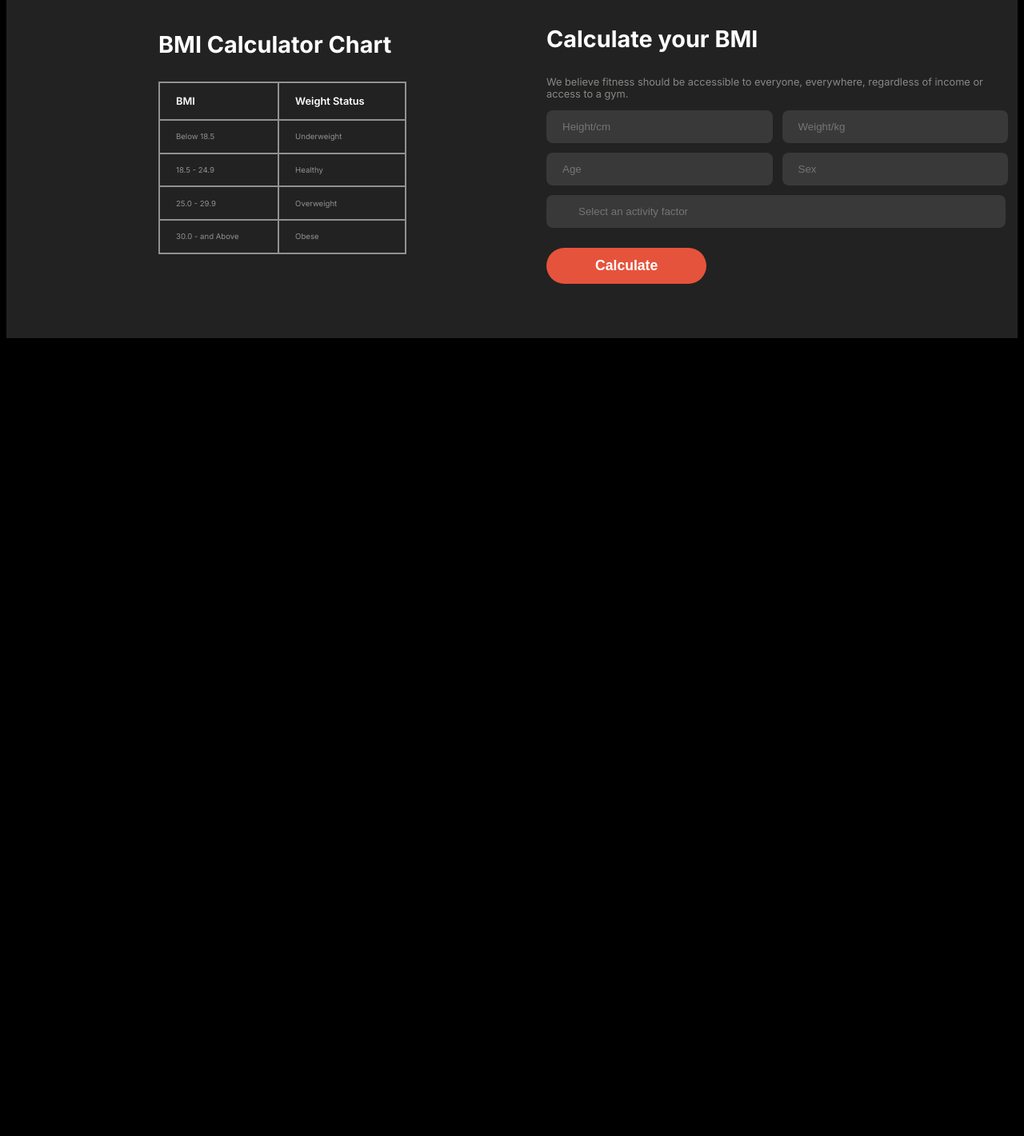
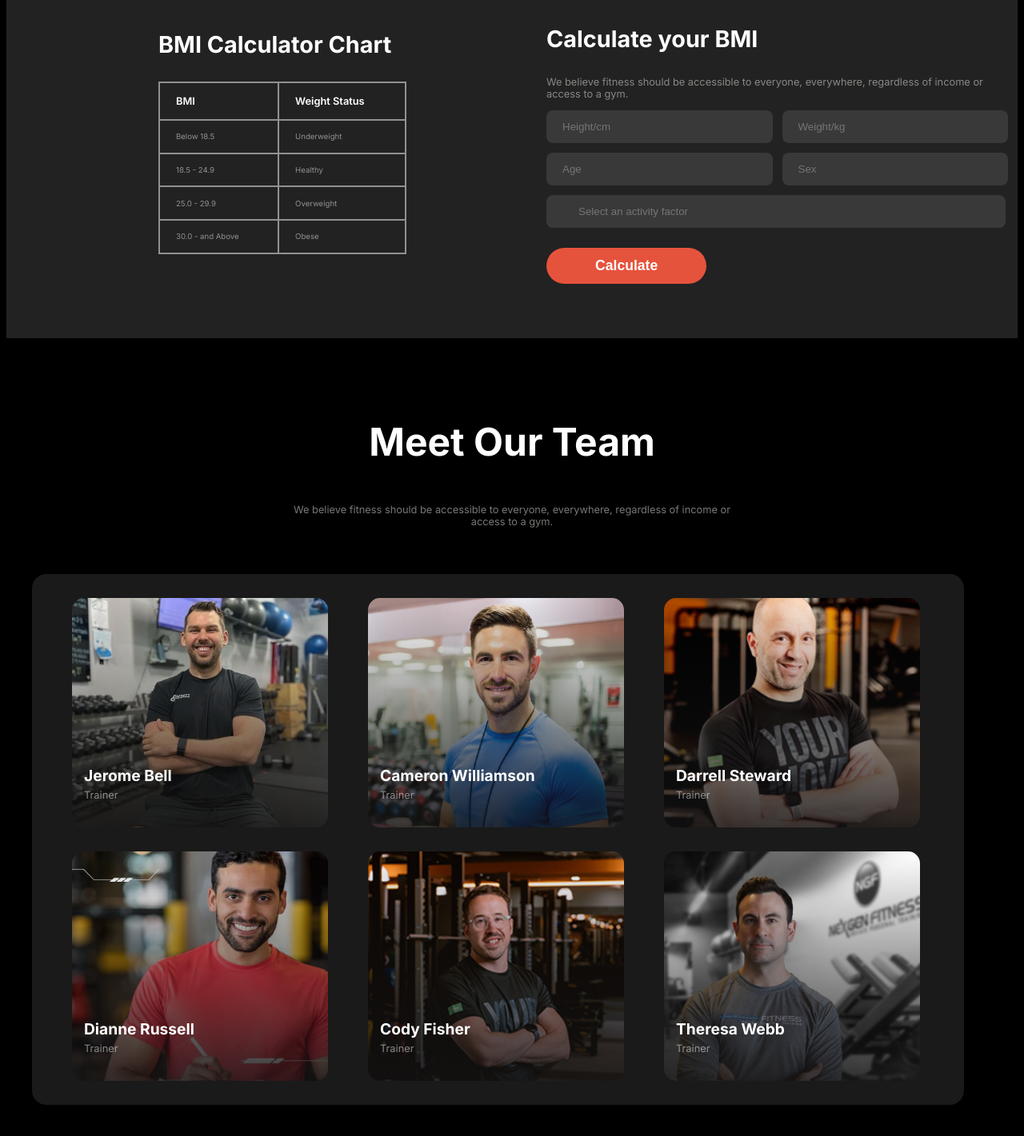
Before and after one commit to Muaj00/Assignment--2, a plain HTML site: page index.html in a window 1280 px wide. Shown: the part 3190-4611 px from the top of the page at 80% size. Before the commit the page ends 3621 px from the top, so only its background shows below. Drawn offline with Linux system fonts and the light colour scheme; a web font is replaced by a local one.

Commit message:
section-04 ends

```diff
--- a/index.html
+++ b/index.html
@@ -205,12 +205,52 @@
          </section>
          <!-- =====================section-03 ends================== -->
          <!-- =====================section-04 starts================== -->
+          <section class="team-container">
+                <h3 class="habit-title">Meet Our Team</h3>
+                <p class="habit-description">We believe fitness should be accessible to everyone, everywhere, regardless of income or <br>access to a gym.</p>
 
+                <div class="team-img-container">
+                    <div class="team-img1">
+                        <h4 class="team-title">Jerome Bell</h4>
+                        <p class="team-description">Trainer</p>
+                    </div>
 
+                    <div class="team-img2">
+                        <h4 class="team-title">Cameron Williamson</h4>
+                        <p class="team-description">Trainer</p>
+                    </div>
+
+                    <div class="team-img3">
+                        <h4 class="team-title">Darrell Steward</h4>
+                        <p class="team-description">Trainer</p>
+                    </div>
+
+                    <div class="team-img4">
+                        <h4 class="team-title">Dianne Russell</h4>
+                        <p class="team-description">Trainer</p>
+                    </div>
+
+                    <div class="team-img5">
+                        <h4 class="team-title">Cody Fisher</h4>
+                        <p class="team-description">Trainer</p>
+                    </div>
+
+                    <div class="team-img6">
+                        <h4 class="team-title">Theresa Webb</h4>
+                        <p class="team-description">Trainer</p>
+                    </div>
+                </div>
+          </section>
+        <!-- =====================section-04 ends=============== -->
     </main>
+<!-- ===================main section ends==================== -->
+<!-- ===================footer section starts==================== -->
+    <footer>
+        <section class="footer-container">
+            <div class="footer-content">
 
-    <footer>
-
+            </div>
+        </section>
     </footer>
 </body>
 
--- a/style.css
+++ b/style.css
@@ -365,6 +365,7 @@ body{
     /* justify-content: space-around; */
     align-items: center;
     margin: 0 auto;
+    margin-bottom: 100px;
 }
 .bmi-table-container{
     margin-left: 190px;
@@ -466,3 +467,142 @@ form{
 }
 
 /* =========================section-03 ends========================= */
+
+.team-container{
+    width: 1200px;
+    height: 800px;
+    margin: 0 auto;
+    margin-bottom: 150px;
+    /* margin-right: 50px; */
+}
+
+.team-img-container{
+    margin-top: 58px;
+    width: 1080px;
+    height: 604px;
+    border-radius: 18px;
+    background-color: rgba(255, 255, 255, 0.1);
+    display: grid;
+    grid-template-columns: repeat(3, 1fr);
+    gap: 30px;
+    padding-left: 50px;
+    padding-top: 30px;
+    padding-bottom: 30px;
+    padding-right: 35px;
+    text-align: center;
+}
+
+/* section-04 ends */
+
+.team-img1{
+    width: 320px;
+    min-height: 250px;
+    background-image:linear-gradient(
+        0deg,
+        rgb(19, 18, 18) -19.5%,
+        rgba(42, 39, 39, 0) 100%
+        ),
+    url(./images/trainer1.png);
+    background-repeat: no-repeat;
+    background-position: center;
+    background-size: cover;
+    border-radius: 15px;
+    text-align: center;
+}
+.team-img2{
+    width: 320px;
+    min-height: 265px;
+    background-image:linear-gradient(
+        0deg,
+        rgb(19, 18, 18) -19.5%,
+        rgba(42, 39, 39, 0) 100%
+        ),
+    url(./images/trainer2.png);
+    background-repeat: no-repeat;
+    background-position: center;
+    background-size: cover;
+    border-radius: 15px;
+    text-align: center;
+}
+.team-img3{
+    width: 320px;
+    min-height: 265px;
+    background-image:linear-gradient(
+        0deg,
+        rgb(19, 18, 18) -19.5%,
+        rgba(42, 39, 39, 0) 100%
+        ),
+    url(./images/trainer3.png);
+    background-repeat: no-repeat;
+    background-position: center;
+    background-size: cover;
+    border-radius: 15px;
+    text-align: center;
+}
+.team-img4{
+    width: 320px;
+    min-height: 265px;
+    background-image:linear-gradient(
+        0deg,
+        rgb(19, 18, 18) -19.5%,
+        rgba(42, 39, 39, 0) 100%
+        ),
+    url(./images/trainer4.png);
+    background-repeat: no-repeat;
+    background-position: center;
+    background-size: cover;
+    border-radius: 15px;
+    text-align: center;
+}
+.team-img5{
+    width: 320px;
+    min-height: 265px;
+    background-image:linear-gradient(
+        0deg,
+        rgb(19, 18, 18) -19.5%,
+        rgba(42, 39, 39, 0) 100%
+        ),
+    url(./images/trainer5.png);
+    background-repeat: no-repeat;
+    background-position: center;
+    background-size: cover;
+    border-radius: 15px;
+    text-align: center;
+}
+.team-img6{
+    width: 320px;
+    min-height: 265px;
+    background-image:linear-gradient(
+        0deg,
+        rgb(19, 18, 18) -19.5%,
+        rgba(42, 39, 39, 0) 100%
+        ),
+    url(./images/trainer6.png);
+    background-repeat: no-repeat;
+    background-position: center;
+    background-size: cover;
+    border-radius: 15px;
+    text-align: center;
+}
+
+.team-title{
+    color: white;
+    font-size: 1.2rem;
+    margin-bottom: 0px;
+    text-align: start;
+    margin-top: 210px;
+    margin-left: 15px;
+}
+
+.team-description{
+    color: rgba(255, 255, 255, 0.5);
+    font-size: 0.8rem;
+    margin-top: 5px;
+    text-align: start;
+    margin-left: 15px;
+}
+/* section-04 ends */
+
+.footer-content{
+
+}
```
